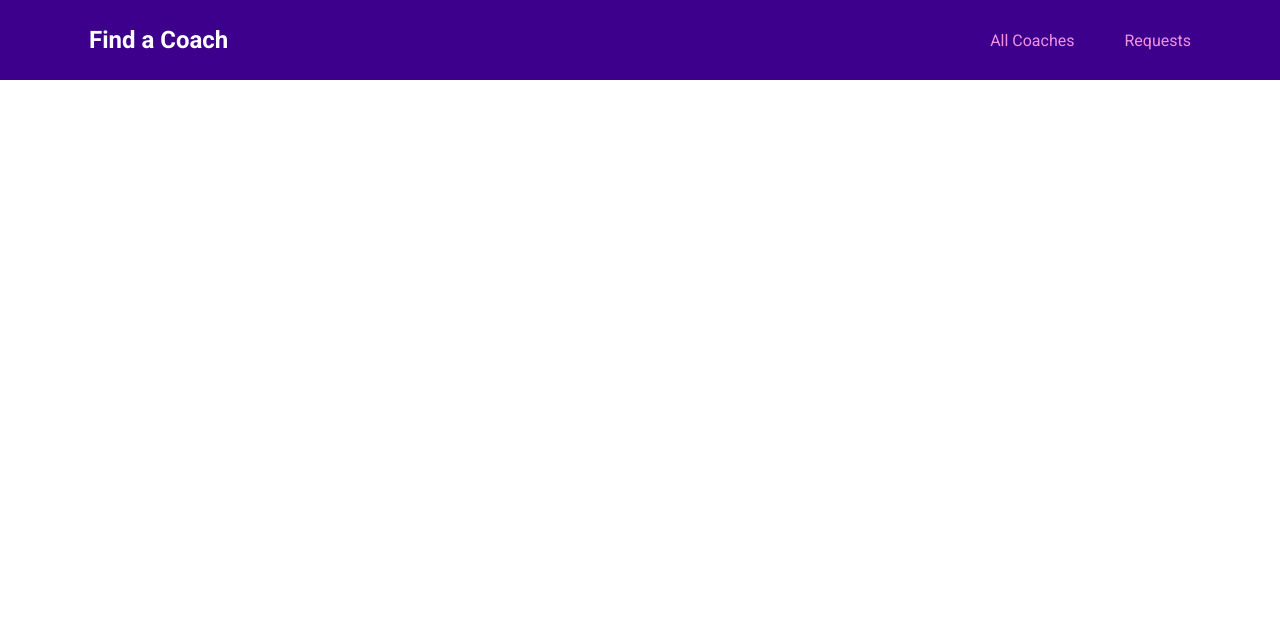
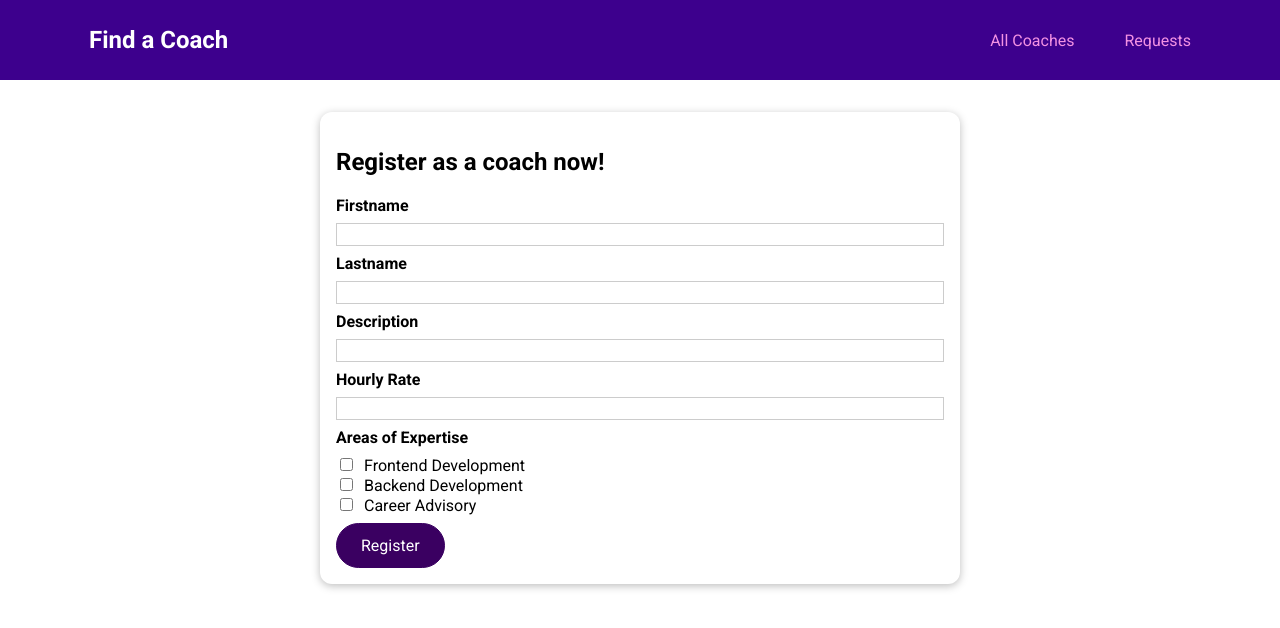
Before and after one commit to dwghdev/FindACoach, a Vue app: page /register in a window 1280 px wide. Shown: the top 628 px of the page. Built offline with nearby package versions, Linux system fonts and the light colour scheme.

Commit message:
register a coach

```diff
--- /dev/null
+++ b/src/components/coaches/CoachForm.vue
@@ -0,0 +1,113 @@
+<template>
+  <form @submit.prevent="submitForm">
+    <div class="form-control">
+      <label for="firstname">Firstname</label>
+      <input type="text" id="firstname" v-model.trim="firstName" />
+    </div>
+    <div class="form-control">
+      <label for="lastname">Lastname</label>
+      <input type="text" id="lastname" v-model.trim="lastName" />
+    </div>
+    <div class="form-control">
+      <label for="description">Description</label>
+      <input id="text" rows="5" v-model.trim="description" />
+    </div>
+    <div class="form-control">
+      <label for="rate">Hourly Rate</label>
+      <input type="number" id="rate" v-model.number="rate" />
+    </div>
+    <div class="form-control">
+      <h3>Areas of Expertise</h3>
+      <div>
+        <input type="checkbox" id="frontend" value="frontend" v-model="areas" />
+        <label for="frontend">Frontend Development</label>
+      </div>
+      <div>
+        <input type="checkbox" id="backend" value="backend" v-model="areas" />
+        <label for="backend">Backend Development</label>
+      </div>
+      <div>
+        <input type="checkbox" id="career" value="career" v-model="areas" />
+        <label for="career">Career Advisory</label>
+      </div>
+    </div>
+    <base-button>Register</base-button>
+  </form>
+</template>
+
+<script>
+export default {
+  emits: ['save-data'],
+  data() {
+    return {
+      firstName: '',
+      lastName: '',
+      description: '',
+      rate: null,
+      areas: []
+    };
+  },
+  methods: {
+    submitForm() {
+      const formData = {
+        first: this.firstName,
+        last: this.lastName,
+        desc: this.description,
+        rate: this.rate,
+        areas: this.areas
+      };
+
+      this.$emit('save-data', formData);
+    }
+  }
+};
+</script>
+
+<style scoped>
+.form-control {
+  margin: 0.5rem 0;
+}
+
+label {
+  display: block;
+  font-weight: bold;
+  margin-bottom: 0.5rem;
+}
+
+input[type="checkbox"] + label {
+  display: inline;
+  font-weight: normal;
+  margin: 0 0 0 0.5rem;
+}
+
+input:not([type="checkbox"]), textarea {
+  width: 100%;
+  font: inherit;
+  display: block;
+  border: 1px solid #ccc;
+}
+
+input:focus,
+textareas:focus {
+  outline: none;
+  border-color: #3d008d;
+  background-color: #f0e6fd;
+}
+
+input[type="checkbox"]:focus {
+  outline: #3d008d solid 1px;
+}
+
+h3 {
+  font-size: 1rem;
+  margin: 0.5rem 0;
+}
+
+.invalid label {
+  color: red;
+}
+
+.invalid :is(input, textarea) {
+  border: 1px solid red;
+}
+</style>
--- a/src/pages/coaches/CoachRegistration.vue
+++ b/src/pages/coaches/CoachRegistration.vue
@@ -1,10 +1,24 @@
 <template>
   <section>
+    <base-card>
+      <h2>Register as a coach now!</h2>
+      <coach-form @save-data="saveData" />
+    </base-card>
   </section>
 </template>
 
 <script>
+import CoachForm from '../../components/coaches/CoachForm.vue';
+
 export default {
-
+  components: {
+    CoachForm
+  },
+  methods: {
+    saveData(data) {
+      this.$store.dispatch('coaches/registerCoach', data);
+      this.$router.replace('/coaches');
+    }
+  }
 }
 </script>
--- a/src/pages/coaches/CoachesList.vue
+++ b/src/pages/coaches/CoachesList.vue
@@ -8,7 +8,7 @@
         <base-button mode="outline">
           Refresh
         </base-button>
-        <base-button link to="/register">
+        <base-button v-if="!isCoach" link to="/register">
           Register
         </base-button>
       </div>
@@ -65,6 +65,9 @@
     },
     hasCoaches() {
       return this.$store.getters['coaches/hasCoaches'];
+    },
+    isCoach() {
+      return this.$store.getters['coaches/isCoach'];
     }
   },
   methods: {
--- a/src/store/index.js
+++ b/src/store/index.js
@@ -4,5 +4,15 @@
 export default createStore({
   modules: {
     coaches: coachesModule
+  },
+  state() {
+    return {
+      userId: 'c3'
+    };
+  },
+  getters: {
+    userId(state) {
+      return state.userId;
+    }
   }
 });
--- a/src/store/modules/coaches/actions.js
+++ b/src/store/modules/coaches/actions.js
@@ -1,3 +1,14 @@
 export default {
+  registerCoach(ctx, data) {
+    const coachData = {
+      id: ctx.rootGetters.userId,
+      firstName: data.first,
+      lastName: data.last,
+      description: data.desc,
+      hourlyRate: data.rate,
+      areas: data.areas
+    };
 
-}
+    ctx.commit('registerCoach', coachData);
+  }
+};
--- a/src/store/modules/coaches/getters.js
+++ b/src/store/modules/coaches/getters.js
@@ -4,5 +4,10 @@
   },
   hasCoaches(state) {
     return state.coaches.length > 0;
+  },
+  isCoach(_, getters, rootState, rootGetters) {
+    const coaches = getters.coaches;
+    const userId = rootGetters.userId;
+    return coaches.some(coach => coach.id === userId);
   }
 };
--- a/src/store/modules/coaches/index.js
+++ b/src/store/modules/coaches/index.js
@@ -6,6 +6,7 @@
   namespaced: true,
   state() {
     return {
+      userIsCoach: false,
       coaches: [
         {
           id: 'c1',
--- a/src/store/modules/coaches/mutations.js
+++ b/src/store/modules/coaches/mutations.js
@@ -1,3 +1,5 @@
 export default {
-
-}
+  registerCoach(state, payload) {
+    state.coaches.push(payload);
+  }
+};
```
